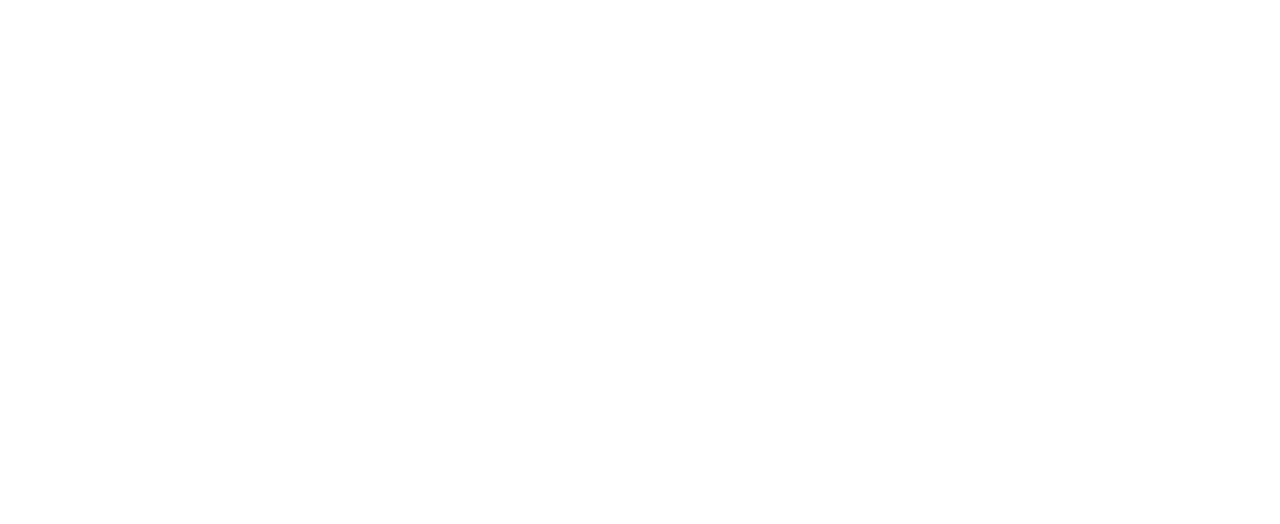
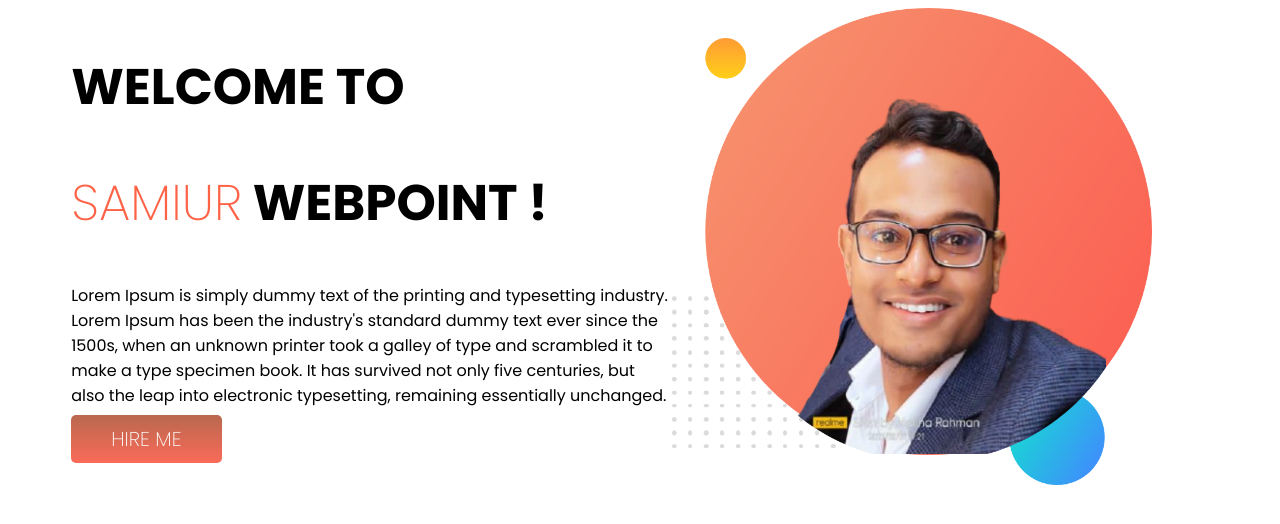
Before and after one commit to Samiur2022/Dev-Assignment, a plain HTML site: page index.html in a window 1280 px wide. Drawn offline with Linux system fonts and the light colour scheme.

Commit message:
1st section done

```diff
--- a/index.html
+++ b/index.html
@@ -6,10 +6,22 @@
     <meta name="viewport" content="width=device-width, initial-scale=1.0">
     <title>Developer-Portfolio</title>
     <link rel="shortcut icon" href="favicon.ico" type="image/x-icon">
+    <link rel="preconnect" href="https://fonts.googleapis.com">
+    <link rel="preconnect" href="https://fonts.gstatic.com" crossorigin>
+    <link href="https://fonts.googleapis.com/css2?family=Poppins:wght@100;200;400;700&display=swap" rel="stylesheet">
     <link rel="stylesheet" href="style.css">
 
 </head>
 <body>
-
-</body>
+    <section>
+        <div class="half_width">
+            <h1>welcome to </h1>
+            <h1><span class="colorhed">samiur</span> webpoint !</h1>
+            <p>Lorem Ipsum is simply dummy text of the printing and typesetting industry. Lorem Ipsum has been the industry's standard dummy text ever since the 1500s, when an unknown printer took a galley of type and scrambled it to make a type specimen book. It has survived not only five centuries, but also the leap into electronic typesetting, remaining essentially unchanged.</p>
+            <a target="blank" href="https://github.com/Samiur2022/Dev-Assignment">HIRE ME</a>
+        </div>
+        <div class="half_width">
+            <img src="image/sa.png" alt="">
+        </div>
+    </section>
 </html>
--- a/style.css
+++ b/style.css
@@ -0,0 +1,36 @@
+
+body{
+    font-family: 'Poppins', sans-serif;
+}
+section{
+    display: flex;
+    padding-left: 5%;
+}
+.half_width{
+    width: 50%;
+}
+.half_width img{
+    width: 80%;
+}
+.half_width h1{
+    font-size: 50px;
+    font-weight: 700;
+    text-transform: uppercase;
+}
+.half_width p{
+    font-weight: 400;
+}
+.colorhed{
+    color: tomato;
+    font-weight: 200;
+}
+.half_width a{
+    text-decoration: none;
+    padding: 10px 40px;
+    border: 1px;
+    background-image: linear-gradient(rgb(185, 104, 79),#FA6B58);
+    font-size: 20px;
+    font-weight: 300;
+    color: white;
+    border-radius: 5px;
+}
```
Also changed, not shown: image/sa.png (added), image/tu.png (added).
